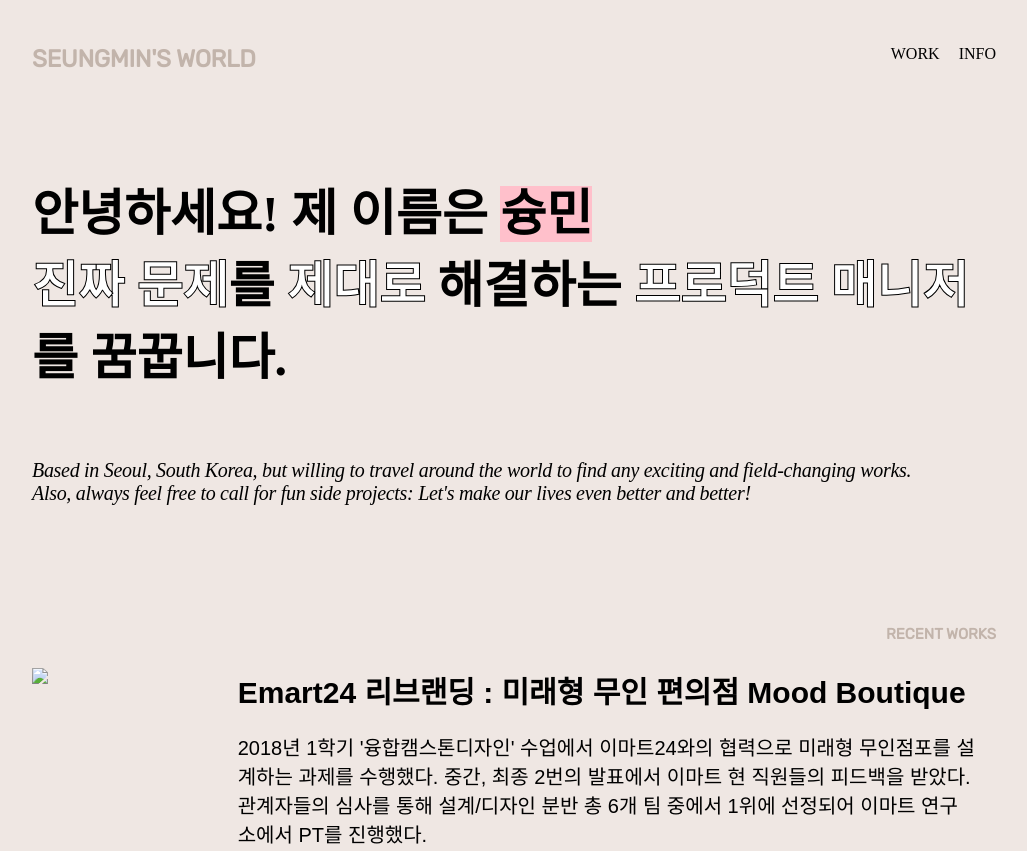
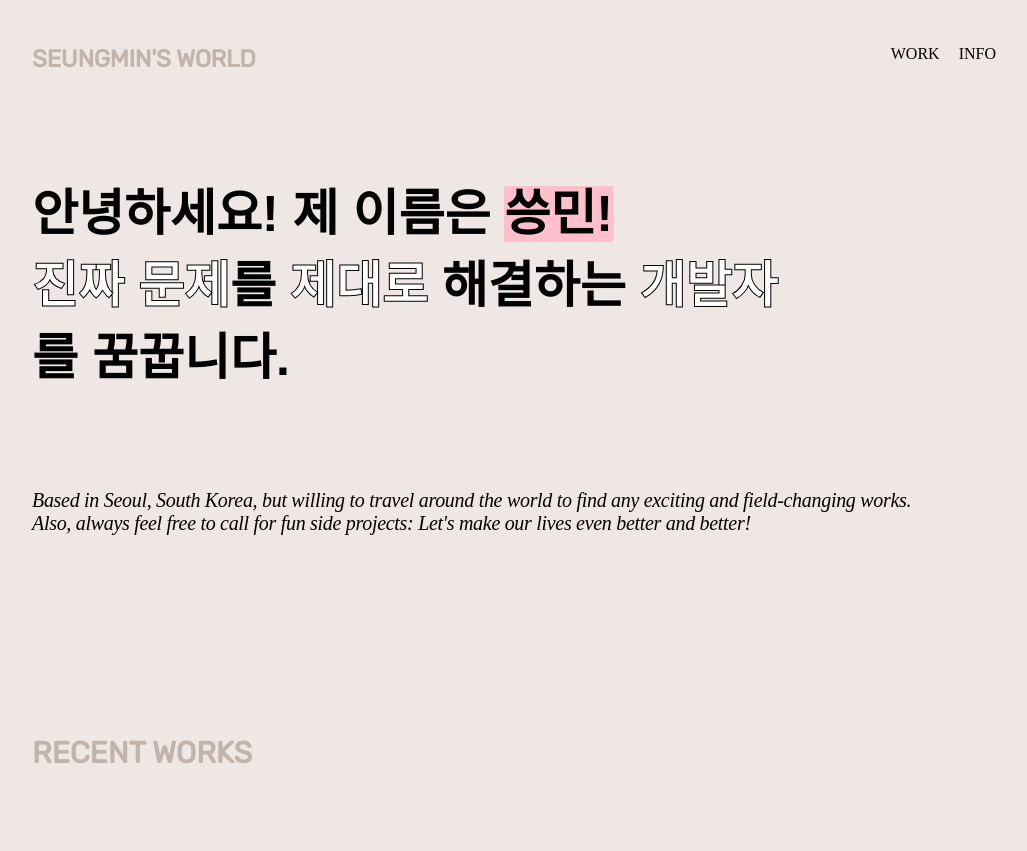
Before and after one commit to HiSeungmin/portfolio, a plain HTML site: page index.html in a window 1280 px wide. Shown: the top 851 px of the page, without its empty margins (126-1153 px from the left). Drawn offline with Linux system fonts and the light colour scheme; a web font is replaced by a local one.

Commit message:
01_09 commit

```diff
--- a/index.html
+++ b/index.html
@@ -21,8 +21,8 @@
         </nav>
 
         <div class="dashboard">
-            <h1 class="korean-comment">안녕하세요! 제 이름은 <a class="sample">슝민</a><br>
-            <a class="highlight type1">진짜 문제</a>를 <a class="highlight type2">제대로</a> 해결하는 <a class="highlight type3">프로덕트 매니저</a><br>
+            <h1 class="korean-comment">안녕하세요! 제 이름은 <a class="sample">씅민!</a><br>
+            <a class="highlight type1">진짜 문제</a>를 <a class="highlight type2">제대로</a> 해결하는 <a class="highlight type3">개발자</a><br>
             를 꿈꿉니다.</h1>
 
             <p class="english-comment">Based in Seoul, South Korea, but willing to travel around the world to find any exciting and field-changing works.<br>Also, always feel free to call for fun side projects: Let's make our lives even better and better!</p>
--- a/style.css
+++ b/style.css
@@ -69,7 +69,7 @@ a:hover{
 }
 
 .korean-comment{
-    font-family: 'Gowun Batang', serif;
+    font-family: 'Nanum Gothic', sans-serif;
     font-weight: 600;
     font-size: 50px;
     margin-top: 100px;
@@ -115,7 +115,8 @@ a:hover{
     font-weight: 100;
     font-size: 20px;
     font-style: italic;
-    margin-top: 70px;
+    margin-top: 100px;
+    margin-bottom: 100px;
     letter-spacing: -0.3px;
 }
 
@@ -123,12 +124,13 @@ a:hover{
 
 .recent-menu{
     font-family: 'Rubik', sans-serif;
-    font-size: 15px;
+    font-size: 30px;
     font-weight: 700;
     color: #C2B4AB;
 
-    text-align: right;
+    text-align: left;
     margin-top: 100px;
+    margin-bottom: 100px;
 }
 
 /*footer*/
@@ -203,7 +205,7 @@ a:hover{
 
 .value-menu{
     font-family: 'Rubik', sans-serif;
-    font-size: 35ps;
+    font-size: 35px;
     margin: 30px 100px;
 }
 
@@ -277,6 +279,7 @@ a[title="flower-icon"]:hover{
 
 .thumbnail{
     width: 600px;
+    margin: 0px 50px;
 }
 
 .article-info{
@@ -287,7 +290,7 @@ a[title="flower-icon"]:hover{
     font-family: 'Nanum Gothic', sans-serif;
     font-size: 30px;
     color: black;
-    margin-top: 0px;
+    margin-top: 20px;
 }
 
 .article-name:hover{
@@ -299,6 +302,7 @@ a[title="flower-icon"]:hover{
     font-family: 'Nanum Gothic', sans-serif;
     font-size: 20px;
     font-weight: 100;
+    margin-top: 30px;
 }
 
 .more{
```
Also changed, not shown: info.html (+3 -3 lines).
